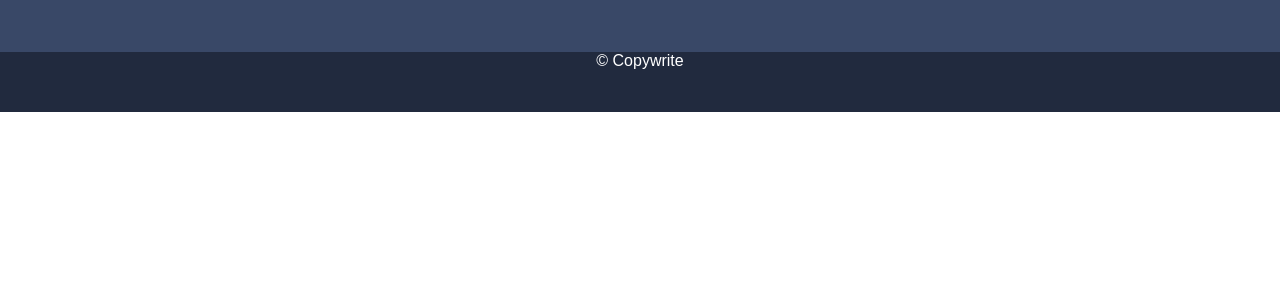
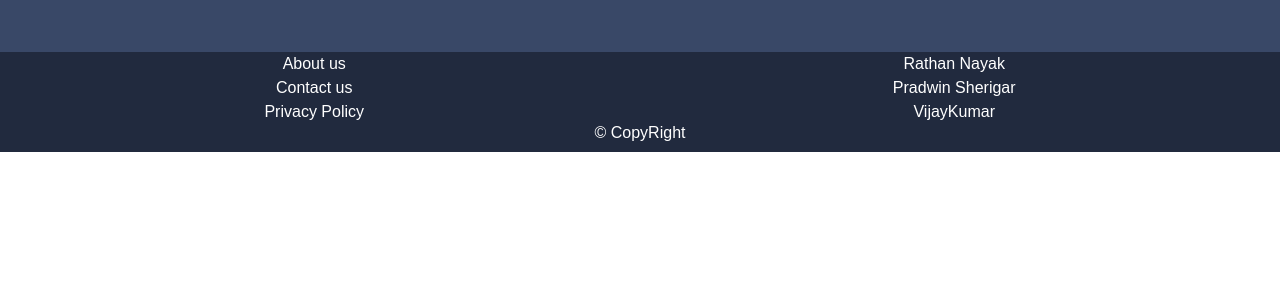
Before and after one commit to Rathan-r-nayak/farmassistant, a Django app: page / in a window 1280 px wide. Shown: the part 63-363 px from the top of the page. Run offline with Django 4.2, Linux system fonts and the light colour scheme; data that the repository does not hold is empty.

Commit message:
Added footer

```diff
--- a/welcomeapp/templates/welcomeapp/index.html
+++ b/welcomeapp/templates/welcomeapp/index.html
@@ -177,6 +177,31 @@ footer{
 label{
     color: white;
 }
+footer{
+    width: 100%;
+    height:100px;
+    background-color:#212A3E;
+    color: white;
+}
+.about{
+    display: flex;
+    justify-content: space-around;
+align-items: center;
+}
+a{
+    text-decoration: none;
+    color: white;
+     margin: 3px 0;
+}
+.links{
+display: flex;
+flex-direction: column;
+justify-content: space-around;
+align-items: center;
+}
+.copy{
+    text-align:center;
+}
 {%endblock style%}
 </style>
 
@@ -299,7 +324,21 @@ label{
 </div>
 </div>
 <footer>
-    &#169 Copywrite
+    <div class="about">
+    <div class="links">
+        <a href="#">About us</a>
+        <a href="#">Contact us</a>
+        <a href="#">Privacy Policy</a>
+    </div>
+    <div class="links">
+        <a href="https://github.com/Rathan-r-nayak">Rathan Nayak</a>
+        <a href="https://github.com/Pradwin">Pradwin Sherigar</a>
+        <a href="https://github.com/Vijayakumarbiradar22">VijayKumar</a>
+    </div>
+</div>
+<div class="copy">
+    &#169 CopyRight
+</div>
 </footer>
 {%endblock body%}
 
```
Also changed, not shown: discussapp/templates/discussapp/askQuestion.html (+42 -1 lines), discussapp/templates/discussapp/discussion.html (+45 -1 lines), welcomeapp/templates/welcomeapp/scheme_detail.html (+35 -3 lines), welcomeapp/templates/welcomeapp/search.html (+35 -3 lines).
